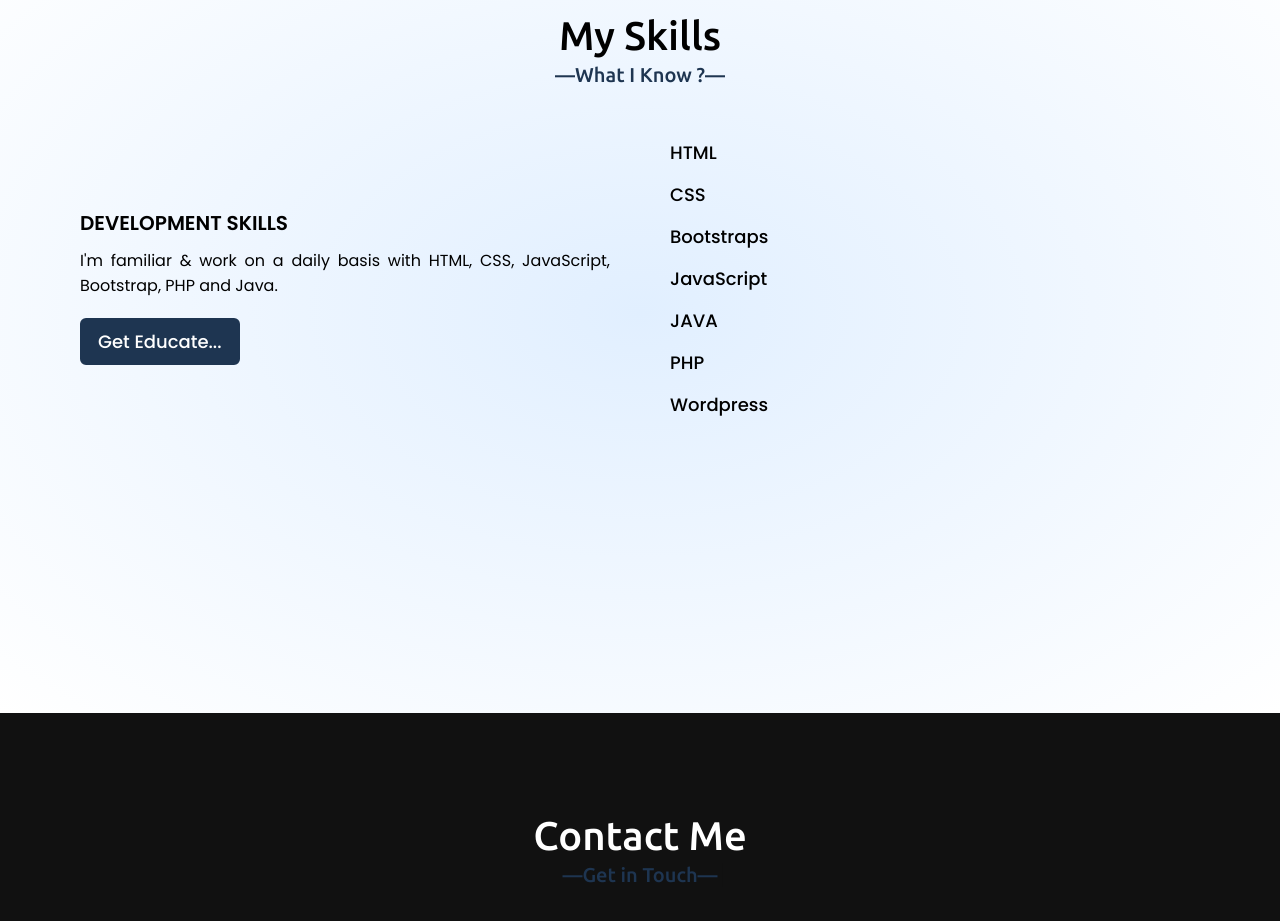
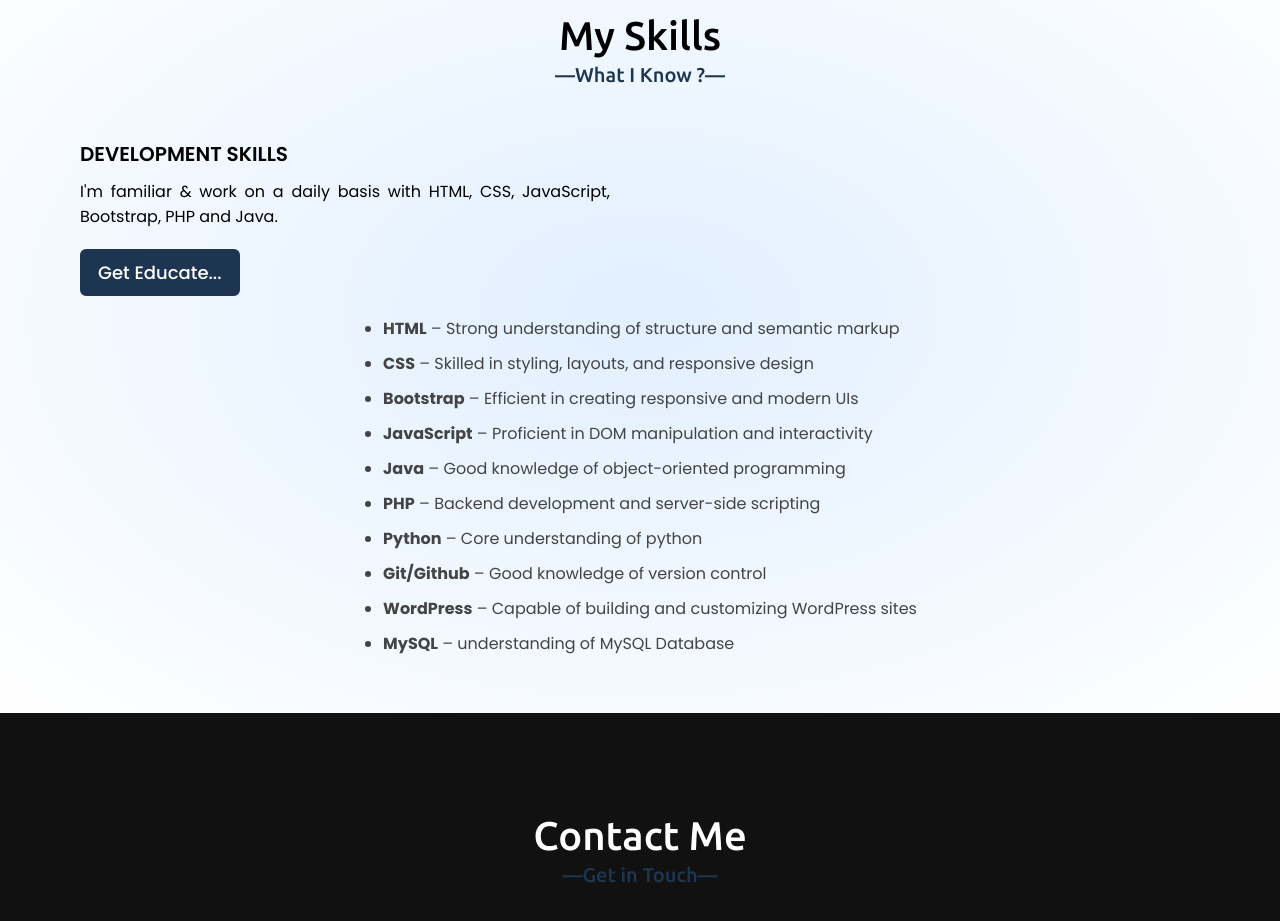
Before and after one commit to Divyeshhub/My-Portfolio, a plain HTML site: page index.html in a window 1280 px wide. Shown: the part 2420-3341 px from the top of the page. Drawn offline with nearby package versions, Linux system fonts and the light colour scheme.

Commit message:
Add New Skills

```diff
--- a/index.html
+++ b/index.html
@@ -125,57 +125,74 @@
           </p>
           <a href="#" target="blank">Get Educate...</a>
         </div>
-        <div class="column right">
+        <!-- <div class="column right">
           <div class="bars">
             <div class="info">
               <span>HTML</span>
-              <!-- <span>100%</span> -->
+              <span>100%</span>
             </div>
-            <!-- <div class="line html"></div> -->
+            <div class="line html"></div>
           </div>
           <div class="bars">
             <div class="info">
               <span>CSS</span>
-              <!-- <span>100%</span> -->
+              <span>100%</span>
             </div>
-            <!-- <div class="line css"></div> -->
+            <div class="line css"></div>
           </div>
           <div class="bars">
             <div class="info">
               <span>Bootstraps</span>
-              <!-- <span>100%</span> -->
+              <span>100%</span>
             </div>
-            <!-- <div class="line bootstraps"></div> -->
+            <div class="line bootstraps"></div>
           </div>
           <div class="bars">
             <div class="info">
               <span>JavaScript</span>
-              <!-- <span>60%</span> -->
+              <span>60%</span>
             </div>
-            <!-- <div class="line js"></div> -->
+            <div class="line js"></div>
           </div>
           <div class="bars">
             <div class="info">
               <span>JAVA</span>
-              <!-- <span>70%</span> -->
+              <span>70%</span>
             </div>
-            <!-- <div class="line java"></div> -->
+            <div class="line java"></div>
           </div>
           <div class="bars">
             <div class="info">
               <span>PHP</span>
-              <!-- <span>80%</span> -->
+              <span>80%</span>
             </div>
-            <!-- <div class="line php"></div> -->
+            <div class="line php"></div>
           </div>
           <div class="bars">
             <div class="info">
               <span>Wordpress</span>
-              <!-- <span>60%</span> -->
+              <span>60%</span>
             </div>
-            <!-- <div class="line wordpress"></div> -->
+            <div class="line wordpress"></div>
           </div>
+        </div> -->
+
+        <div class="skills-section">
+          <!-- <h2>My Skills</h2> -->
+          <ul class="skills-list">
+            <li><strong>HTML</strong> – Strong understanding of structure and semantic markup</li>
+            <li><strong>CSS</strong> – Skilled in styling, layouts, and responsive design</li>
+            <li><strong>Bootstrap</strong> – Efficient in creating responsive and modern UIs</li>
+            <li><strong>JavaScript</strong> – Proficient in DOM manipulation and interactivity</li>
+            <li><strong>Java</strong> – Good knowledge of object-oriented programming</li>
+            <li><strong>PHP</strong> – Backend development and server-side scripting</li>
+            <li><strong>Python</strong> – Core understanding of python</li>
+            <li><strong>Git/Github</strong> – Good knowledge of version control</li>
+            <li><strong>WordPress</strong> – Capable of building and customizing WordPress sites</li>
+            <li><strong>MySQL</strong> – understanding of MySQL Database</li>
+          </ul>
         </div>
+
       </div>
     </div>
   </section>
--- a/style.css
+++ b/style.css
@@ -492,6 +492,32 @@
     background: #1e3551;
   } */
 
+  .skills-section {
+    padding: 20px;
+    /* background-color: #f8f8f8; */
+    border-radius: 10px;
+    max-width: 600px;
+    margin: auto;
+  }
+
+  .skills-section h2 {
+    text-align: center;
+    color: #333;
+    margin-bottom: 15px;
+  }
+
+  .skills-list {
+    list-style-type: disc;
+    padding-left: 20px;
+    color: #444;
+    font-size: 16px;
+  }
+
+  .skills-list li {
+    margin-bottom: 10px;
+  }
+
+
   .skills-content .right .html::before {
     width: 100%;
   }
```
